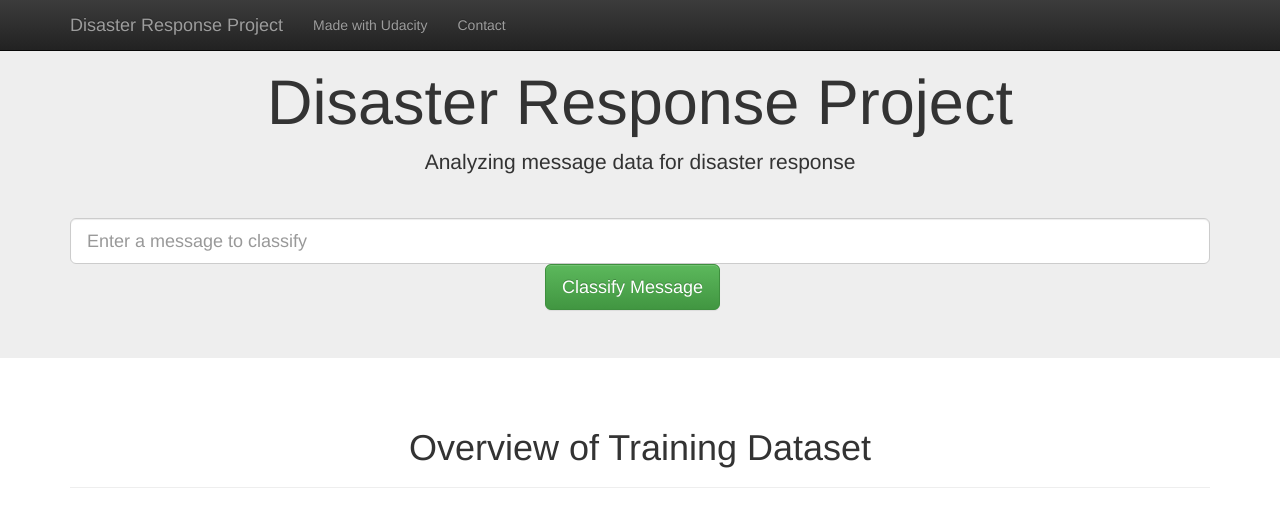
After one commit to MarkusMueller-DS/Data-Scientist-Udacity-Nanodegree, a Python web app: template Disaster Response Pipeline/app/templates/master.html in a window 1280 px wide. The commit adds this page. Shown: the top 527 px of the page. Run offline with Jinja, Linux system fonts and the light colour scheme; the template is opened without the code that fills it, so the values that code supplies are empty; some libraries are stand-ins or nearby versions.

Commit message:
Add files via upload

```diff
--- /dev/null
+++ b/Disaster Response Pipeline/app/templates/master.html
@@ -0,0 +1,76 @@
+<!doctype html>
+<html lang="en">
+<head>
+    <meta charset="utf-8">
+    <meta http-equiv="X-UA-Compatible" content="IE=edge">
+    <meta name="viewport" content="width=device-width, initial-scale=1">
+
+    <title>Disasters</title>
+
+    <link rel="stylesheet" href="https://maxcdn.bootstrapcdn.com/bootstrap/3.3.7/css/bootstrap.min.css" integrity="sha384-BVYiiSIFeK1dGmJRAkycuHAHRg32OmUcww7on3RYdg4Va+PmSTsz/K68vbdEjh4u" crossorigin="anonymous">
+    <link rel="stylesheet" href="https://maxcdn.bootstrapcdn.com/bootstrap/3.3.7/css/bootstrap-theme.min.css" integrity="sha384-rHyoN1iRsVXV4nD0JutlnGaslCJuC7uwjduW9SVrLvRYooPp2bWYgmgJQIXwl/Sp" crossorigin="anonymous">
+    <script src="https://ajax.googleapis.com/ajax/libs/jquery/3.3.1/jquery.min.js"></script>
+    <script src="https://cdn.plot.ly/plotly-latest.min.js"></script>
+</head>
+
+<body>
+
+<nav class="navbar navbar-inverse navbar-fixed-top">
+    <div class="container">
+        <div class="navbar-header">
+            <a class="navbar-brand" href="/">Disaster Response Project</a>
+        </div>
+        <div id="navbar" class="collapse navbar-collapse">
+            <ul class="nav navbar-nav">
+                <li><a href="https://www.udacity.com/">Made with Udacity</a></li>
+                <li><a href="https://github.com/">Contact</a></li>
+            </ul>
+        </div>
+    </div>
+</nav>
+
+
+<div class="jumbotron">
+    <div class="container">
+        <h1 class="text-center">Disaster Response Project</h1>
+        <p class="text-center">Analyzing message data for disaster response</p>
+        <hr />
+
+        <div class="row">
+            <div class="col-lg-12 form-group-lg">
+                <form action="/go" method="get">
+                    <input type="text" class="form-control form-control-lg" name="query" placeholder="Enter a message to classify">
+                    <div class="col-lg-offset-5">
+                        <button type="submit" class="btn btn-lg btn-success">Classify Message</button>
+                    </div>
+                </form>
+            </div>
+        </div>
+
+        {% block message %}
+        {% endblock %}
+    </div>
+</div>
+
+<div class="container">
+    {% block content %}
+        <div class="page-header">
+            <h1 class="text-center">Overview of Training Dataset</h1>
+        </div>
+    {% endblock %}
+
+    {% for id in ids %}
+        <div id="{{id}}"></div>
+    {% endfor %}
+</div>
+
+<script type="text/javascript">
+    const graphs = {{graphJSON | safe}};
+    const ids = {{ids | safe}};
+    for(let i in graphs) {
+        Plotly.plot(ids[i], graphs[i].data, graphs[i].layout);
+    }
+</script>
+
+</body>
+</html>
```
Also changed, not shown: Disaster Response Pipeline/app/templates/go.html (+24 -1 lines).
